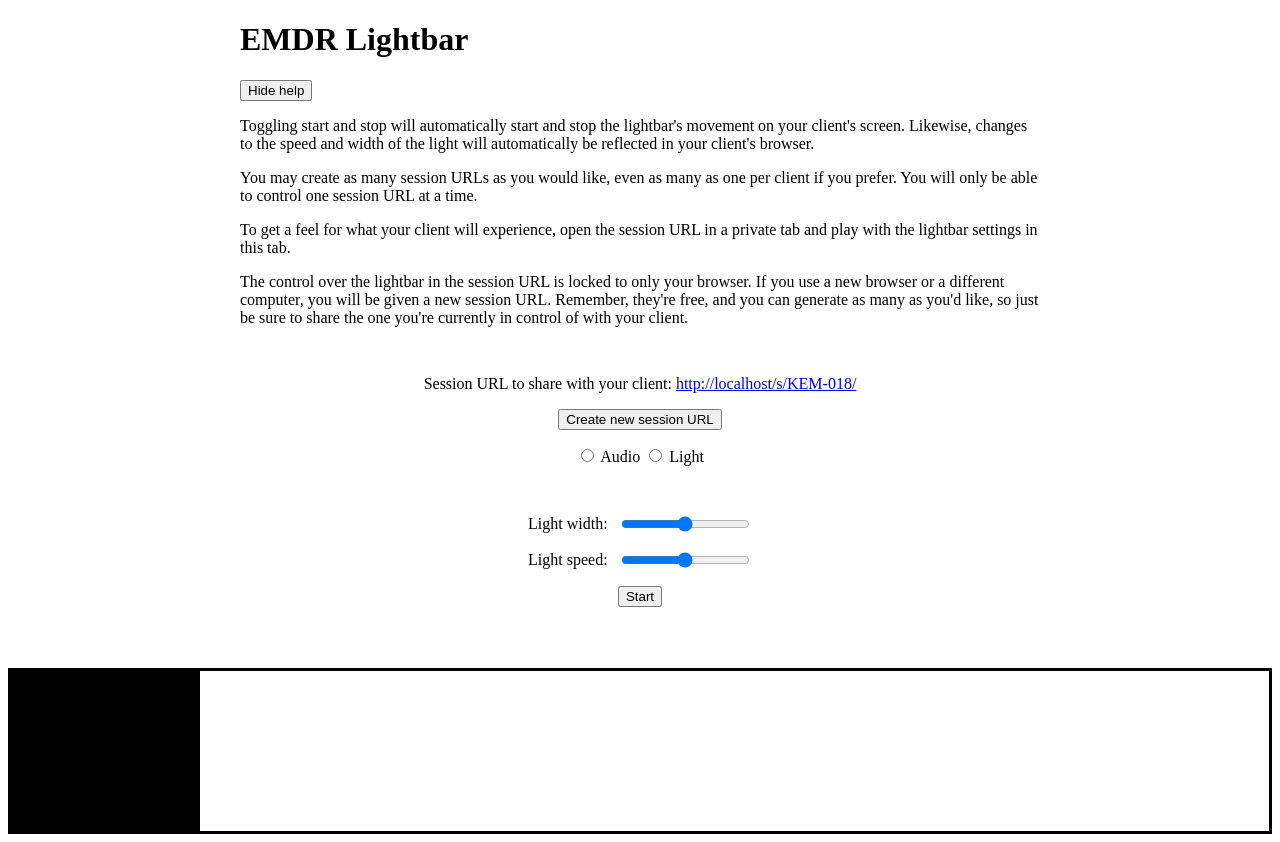
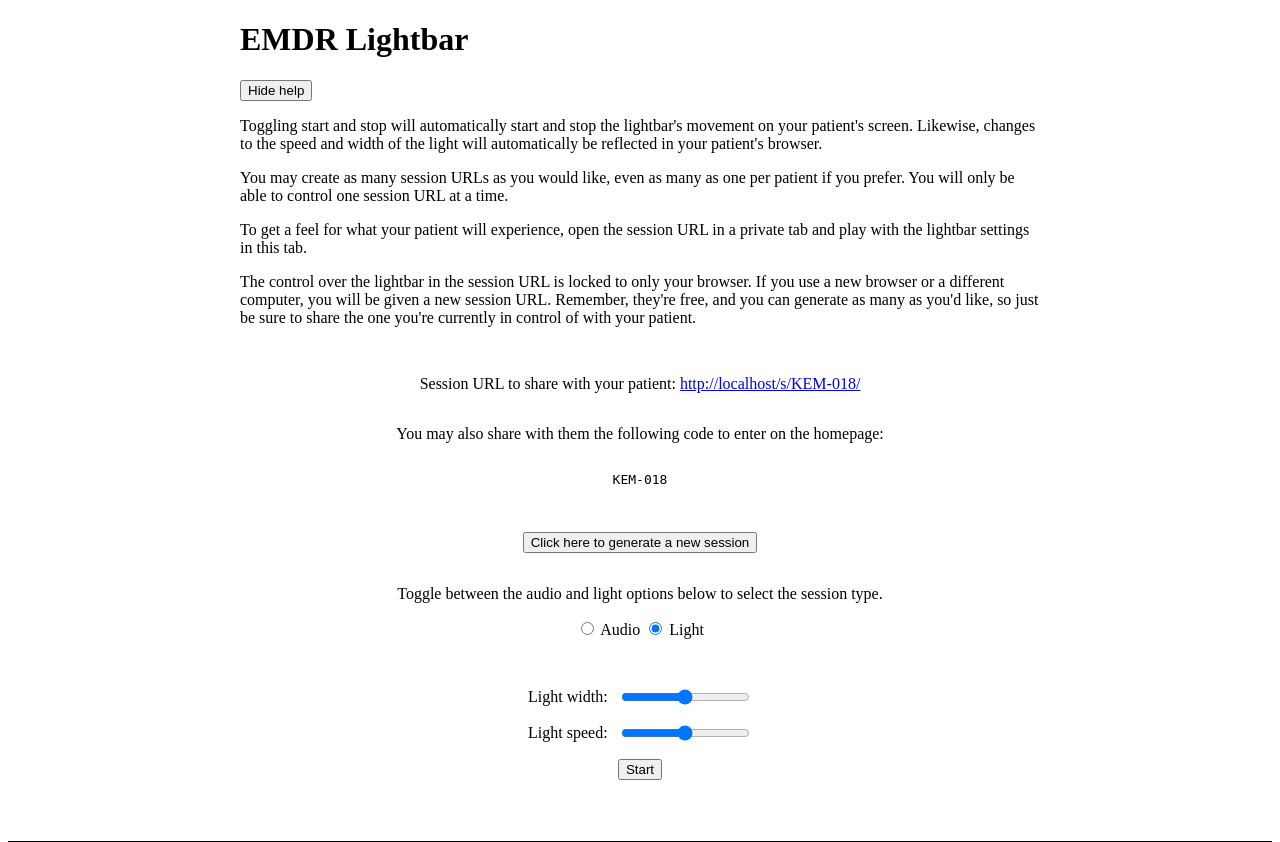
Before and after one commit to sarayourfriend/emdr-lightbar, a Flask app: page /s/ in a window 1280 px wide. Shown: the top 842 px of the page. Run offline with Flask 2, Linux system fonts and the light colour scheme; some libraries are stand-ins or nearby versions.

Commit message:
Display session id in plain text on therapist page
Also correct places that still read client instead of patient

```diff
--- a/app/app.py
+++ b/app/app.py
@@ -67,7 +67,8 @@
 
     return render_template(
         'therapist/session.html',
-        session_url=session_url)
+        session_url=session_url,
+        session_id=session['session_id'])
 
 
 @app.route('/s/<session_id>/')
--- a/app/templates/index/index.html
+++ b/app/templates/index/index.html
@@ -5,7 +5,7 @@
         <h1>Welcome to Lightbar</h1>
         <h2>A remote EMDR tool for these curious times</h2>
         <p>
-            Therapist? <a href="/s/">Click here to initiate a new session for you client</a>.
+            Therapist? <a href="/s/">Click here to initiate a new session for you patient</a>.
         </p>
         <p>
             Patient? Ask your therapist to send you the link to your shared lightbar session or enter the session ID below.
--- a/app/templates/therapist/_help.html
+++ b/app/templates/therapist/_help.html
@@ -4,23 +4,23 @@
     <div id="help">
         <p>
             Toggling start and stop will automatically start and stop the lightbar's
-            movement on your client's screen. Likewise, changes to the speed and width
-            of the light will automatically be reflected in your client's browser.
+            movement on your patient's screen. Likewise, changes to the speed and width
+            of the light will automatically be reflected in your patient's browser.
         </p>
         <p>
             You may create as many session URLs as you would like, even as many as one
-            per client if you prefer. You will only be able to control one session URL at a
+            per patient if you prefer. You will only be able to control one session URL at a
             time.
         </p>
         <p>
-            To get a feel for what your client will experience, open the session URL in a
+            To get a feel for what your patient will experience, open the session URL in a
             private tab and play with the lightbar settings in this tab.
         </p>
         <p>
             The control over the lightbar in the session URL is locked to only your browser.
             If you use a new browser or a different computer, you will be given a new
             session URL. Remember, they're free, and you can generate as many as you'd like,
-            so just be sure to share the one you're currently in control of with your client.
+            so just be sure to share the one you're currently in control of with your patient.
         </p>
     </div>
 </div>
--- a/app/templates/therapist/_session-info.html
+++ b/app/templates/therapist/_session-info.html
@@ -1,13 +1,21 @@
 <div id="session-info" class="copy controls">
     <p>
-        Session URL to share with your client:
+        Session URL to share with your patient:
         <a href="{{ session_url }}" id="link-display">{{ session_url }}</a>
     </p>
 
+    <p>
+        You may also share with them the following code to enter on the homepage:
+        <pre><code>{{ session_id }}</code></pre>
+    </p>
+
     <form method="POST">
-        <button type="submit">Create new session URL</button>
+        <button type="submit">Click here to generate a new session</button>
     </form>
 
+    <p>
+        Toggle between the audio and light options below to select the session type.
+    </p>
     <div id="method-choices">
         <label>
             <input type="radio" name="method-choice" value="audio" />
@@ -15,7 +23,7 @@
         </label>
 
         <label>
-            <input type="radio" name="method-choice" value="light" />
+            <input type="radio" name="method-choice" value="light" checked="true" />
             Light
         </label>
     </div>
```
Also changed, not shown: README.md, app/static/lib/Lightbar.js.
